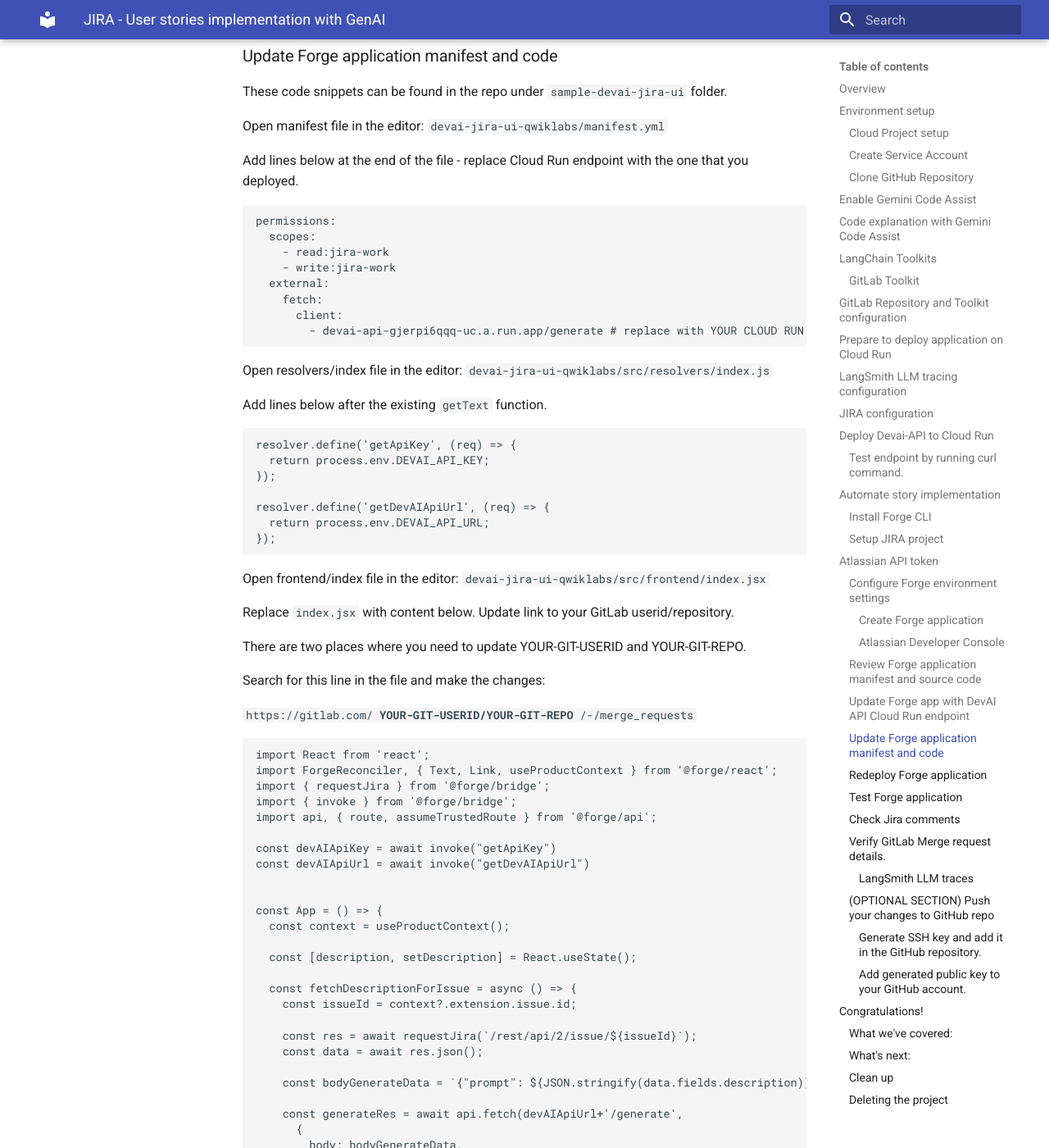
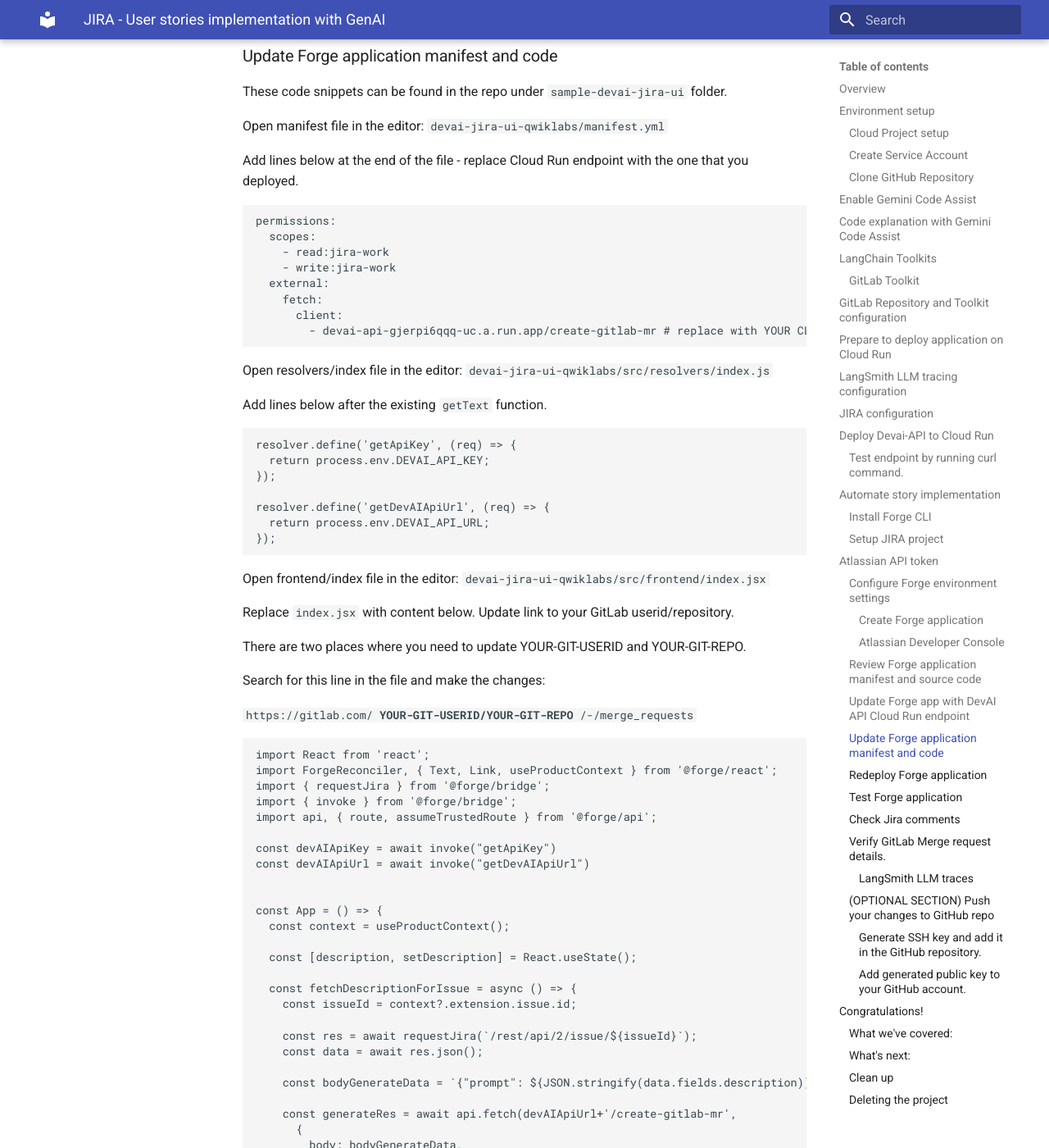
Before and after one commit to GoogleCloudPlatform/genai-for-developers, an MkDocs documentation site: the page built from docs/tutorials/code-generate-jira/index.md, in a window 1280 px wide and 1400 px high, scrolled down 12985 px. Shown: the whole window at 82% size. Built offline with MkDocs 1.6.1 and Material for MkDocs 9.7.7, drawn with Linux system fonts in a browser that asks for light colours; some of the changed text lies outside the part shown.

Commit message:
updated endpoint

````diff
--- a/docs/tutorials/code-generate-jira/index.md
+++ b/docs/tutorials/code-generate-jira/index.md
@@ -660,7 +660,7 @@
   external:
     fetch:
       client:
-        - devai-api-gjerpi6qqq-uc.a.run.app/generate # replace with YOUR CLOUD RUN URL
+        - devai-api-gjerpi6qqq-uc.a.run.app/create-gitlab-mr # replace with YOUR CLOUD RUN URL
 ```
 
 Open resolvers/index file in the editor: `devai-jira-ui-qwiklabs/src/resolvers/index.js`
@@ -711,7 +711,7 @@
 
     const bodyGenerateData = `{"prompt": ${JSON.stringify(data.fields.description)}}`;
 
-    const generateRes = await api.fetch(devAIApiUrl+'/generate',
+    const generateRes = await api.fetch(devAIApiUrl+'/create-gitlab-mr',
       {
         body: bodyGenerateData,
         method: 'post',
````
